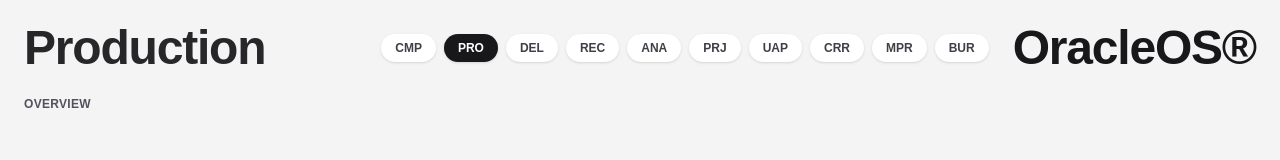
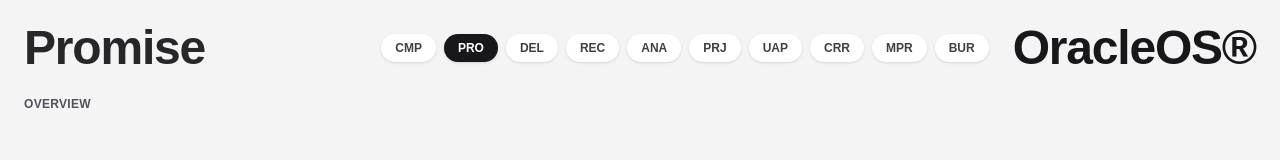
Before and after one commit to moberg1972-byte/nextjs-boilerplate, a Next.js app: page /lanes/pro in a window 1280 px wide. Shown: the top 160 px of the page. Built offline with nearby package versions, Linux system fonts and the light colour scheme; no server answers; the database is empty.

Commit message:
Update LaneBar.tsx

```diff
--- a/components/chrome/LaneBar.tsx
+++ b/components/chrome/LaneBar.tsx
@@ -3,9 +3,9 @@ import Link from 'next/link';
 
 const LANES = ['CMP','PRO','DEL','REC','ANA','PRJ','UAP','CRR','MPR','BUR'] as const;
 const LANE_NAME: Record<string,string> = {
-  CMP: 'Company', PRO: 'Production', DEL: 'Delivery', REC: 'Research',
-  ANA: 'Analysis', PRJ: 'Projects', UAP: 'UA/Perf', CRR: 'Creator',
-  MPR: 'Media/PR', BUR: 'Bureau'
+  CMP: 'Company', PRO: 'Promise', DEL: 'Delivery', REC: 'Reception',
+  ANA: 'Analysis', PRJ: 'Projection', UAP: 'UA Pre-Brief', CRR: 'Creative Rail',
+  MPR: 'Mini-Arc Pattern', BUR: 'Business Rail'
 };
 
 export default function LaneBar({ current }: { current: string }) {
```
